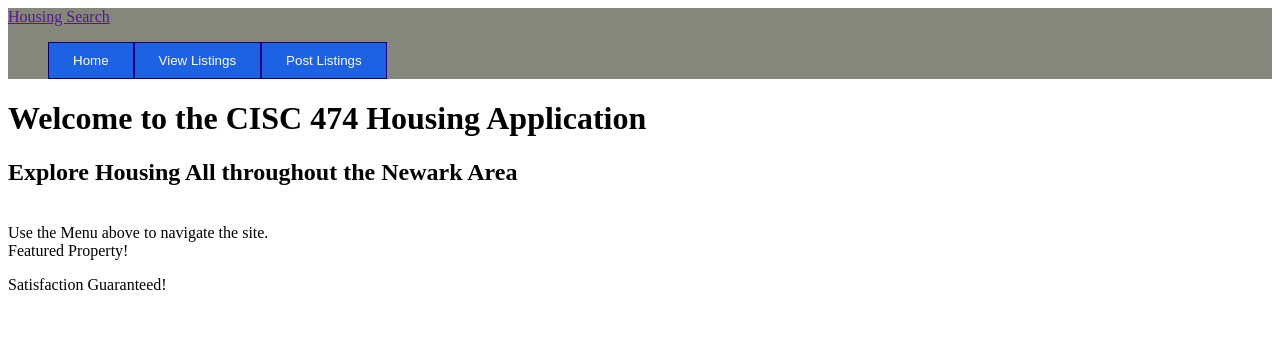
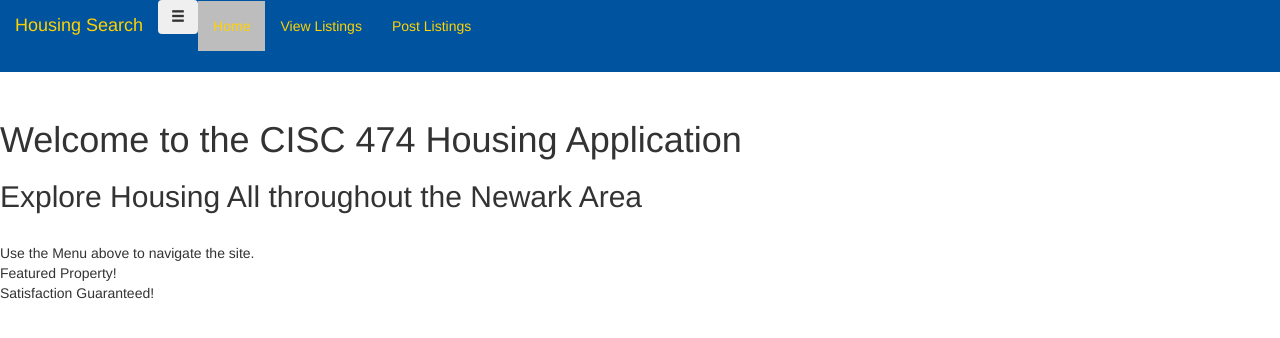
Before and after one commit to willsorg/CISC474Project3, an Angular app in the folder project3/: page /home in a window 1280 px wide. Shown: the top 338 px of the page. Built offline with nearby package versions, Linux system fonts and the light colour scheme.

Commit message:
added bootstrap elements

```diff
--- a/package.json
+++ b/package.json
@@ -20,6 +20,7 @@
     "serve-favicon": "~2.2.0"
   },
   "devDependencies": {
+    "@angular/cli": "^1.5.0",
     "gulp": "^3.9.0",
     "gulp-concat": "^2.6.0",
     "gulp-ng-annotate": "^1.1.0",
--- a/project3/package.json
+++ b/project3/package.json
@@ -21,7 +21,10 @@
     "@angular/platform-browser": "^5.0.0",
     "@angular/platform-browser-dynamic": "^5.0.0",
     "@angular/router": "^5.0.0",
+    "@ng-bootstrap/ng-bootstrap": "^1.0.0-beta.5",
+    "bootstrap": "^3.3.7",
     "core-js": "^2.4.1",
+    "ngx-bootstrap": "^2.0.0-beta.8",
     "rxjs": "^5.5.2",
     "zone.js": "^0.8.14"
   },
--- a/project3/src/app/app.component.css
+++ b/project3/src/app/app.component.css
@@ -1,33 +1,15 @@
-.btn-group button {
-    background-color: rgb(29, 98, 226); /* Green background */
-    border: 1px solid rgb(2, 0, 128); /* Green border */
-    color: white; /* White text */
-    padding: 10px 24px; /* Some padding */
-    cursor: pointer; /* Pointer/hand icon */
-    float: left; /* Float the buttons side by side */
-}
-.container{
-    background-color: rgba(130, 133, 119, 0.979);
+.brand{
+    color: #FFD200 !important;
 }
 
-
-.btn-group button:not(:last-child) {
-    border-right: none; /* Prevent double borders */
+.nav-container{
+    background-color:   #00539F;
 }
 
-/* Clear floats (clearfix hack) */
-.btn-group:after {
-    content: "";
-    clear: both;
-    display: table;
+.links{
+    color: #FFD200 !important;
 }
 
-/* Add a background color on hover */
-.btn-group button:hover {
-    background-color: #759df1;
+.active a {
+    background-color: #bdbdbd !important;
 }
-
-
-ul li {
-    display:inline;
-}
--- a/project3/src/app/app.component.html
+++ b/project3/src/app/app.component.html
@@ -1,20 +1,24 @@
-<nav class="navbar-wrapper navbar-default navbar-fixed-top navbar-static-top" role="navigation">
-  <div class="container">
+<nav class="navbar-wrapper navbar-default navbar-fixed-top navbar-static-top nav-container" role="navigation">
+  <div class="">
     <div class="navbar-header">
-      <a class="navbar-brand text-success" href="">Housing Search</a>
+      <a class="navbar-brand brand" href="#">Housing Search</a>
+      <button type="button" class="btn btn-outline-primary" (click)="isCollapsed = !isCollapsed"
+        [attr.aria-expanded]="!isCollapsed" aria-controls="navMenu"><span class="glyphicon glyphicon-menu-hamburger"></span></button>
     </div>
-    <div class="btn-group">
+    <div>
+      <div class="navbar" id ="navMenu" [ngbCollapse]='isCollapsed'>
         <ul class="nav navbar-nav">
           <li routerLinkActive='active'>
-            <button routerLink="home">Home</button>
+            <a routerLink="home" class="navbar-link links">Home</a>
           </li>
           <li routerLinkActive='active'>
-            <button routerLink="viewListings"> View Listings </button>
+            <a routerLink="viewListings" class="links">View Listings</a>
           </li>
           <li routerLinkActive='active'>
-            <button routerLink="postListing"> Post Listings</button>
+            <a routerLink="postListing" class="links">Post Listings</a>
           </li>
         </ul>
+      </div>
     </div>
   </div>
 </nav>
--- a/project3/src/app/app.module.ts
+++ b/project3/src/app/app.module.ts
@@ -1,5 +1,6 @@
 import { BrowserModule } from '@angular/platform-browser';
 import { NgModule } from '@angular/core';
+import { NgbModule } from '@ng-bootstrap/ng-bootstrap';
 
 import {RouterModule, Routes} from '@angular/router';
 import { AppComponent } from './app.component';
@@ -24,7 +25,7 @@ const routes: Routes = [
     SearchListingsComponent
   ],
   imports: [
-    BrowserModule, RouterModule.forRoot(routes)
+    BrowserModule, RouterModule.forRoot(routes), NgbModule.forRoot()
   ],
   exports: [RouterModule],
   providers: [],
--- a/project3/src/app/home/home.component.css
+++ b/project3/src/app/home/home.component.css
@@ -0,0 +1,3 @@
+body{
+    padding-top: 100px;
+}
--- a/project3/src/app/home/home.component.html
+++ b/project3/src/app/home/home.component.html
@@ -1,4 +1,3 @@
-
 <h1>  Welcome to the CISC 474 Housing Application </h1>
 
 <h2> Explore Housing All throughout the Newark Area </h2><br>
--- a/project3/src/app/postProperty.service.ts
+++ b/project3/src/app/postProperty.service.ts
@@ -3,16 +3,14 @@ import {Injectable} from '@angular/core';
 @Injectable()
 
 export class PostPropertyService {
-    submitPost(address, rent, bedrooms, bathrooms, owner, type ){
-        console.log("Submit Post Called");
-      if(address != null && rent != null && bedrooms != null && bathrooms != null && owner!= null && type != null){
-
-                    //console.log("request Prepared");
-
-                    var http = new XMLHttpRequest();
-                    var url = "http://localhost:3000/api/postProperty";
-                    var params = JSON.stringify({"address":document.getElementById("address").value, "type":type, "rent":document.getElementById("rent").value,
-                     "owner":document.getElementById("owner").value, "bedroom":getElementById("bedrooms").value, "bathroom":document.getElementById("bathrooms").value, "tenant":document.getElementById("bathrooms").value});
+    submitPost(address, rent, bedrooms, bathrooms, owner, type ) {
+        console.log('Submit Post Called');
+      if (address != null && rent != null && bedrooms != null && bathrooms != null && owner != null && type != null) {
+        // console.log('request Prepared');
+            var http = new XMLHttpRequest();
+            var url = 'http://localhost:3000/api/postProperty';
+            var params = JSON.stringify({'address':document.getElementById('address').value, 'type':type, 'rent':document.getElementById('rent').value,
+                     "owner":document.getElementById("owner").value, "bedroom":document.getElementById("bedrooms").value, "bathroom":document.getElementById("bathrooms").value, "tenant":document.getElementById("bathrooms").value});
                     http.open("POST", url, true);
 
                     //Send the proper header information along with the request
```
Also changed, not shown: project3/.angular-cli.json, 2 other files (tests, documents, lock files or other folders).
